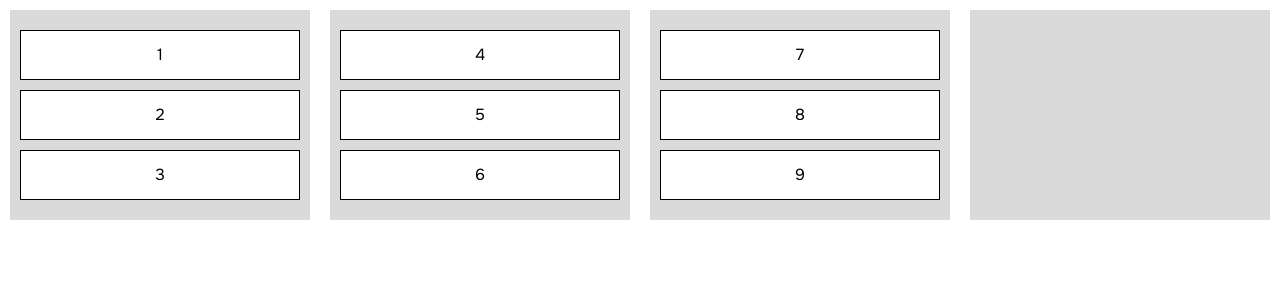
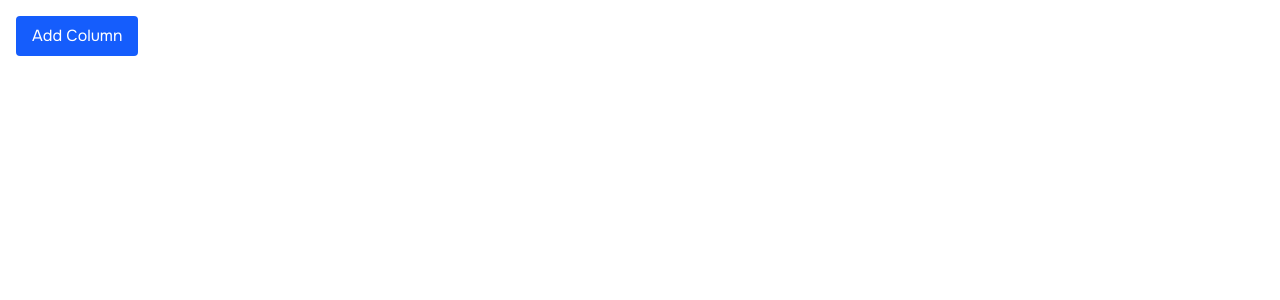
Before and after one commit to 28brana/Trello, a React (Vite) app: page /project/1 in a window 1280 px wide. Shown: the top 300 px of the page. Built offline with nearby package versions, Linux system fonts and the light colour scheme.

Commit message:
Redux state

```diff
--- a/src/App.jsx
+++ b/src/App.jsx
@@ -1,12 +1,14 @@
 import React from 'react';
+import { Provider } from 'react-redux';
 import { Route, BrowserRouter as Router, Routes } from 'react-router-dom';
 import Login from './pages/auth/login';
-import { Provider } from 'react-redux';
-import { store } from './redux/store';
 import Register from './pages/auth/register';
 import Dashboard from './pages/dashboard';
-import Project from './pages/dashboard/project';
+import Board from './pages/dashboard/project';
+import { store } from './redux/store';
 
+// Flow will look like this
+// Project(Board) -> Columns -> Tasks
 const AllRoutes = () => {
 
   return (
@@ -17,7 +19,7 @@ const AllRoutes = () => {
             <Route path="/auth/login" element={<Login />} />
             <Route path="/auth/register" element={<Register />} />
             <Route path="/dashboard" element={<Dashboard />} />
-            <Route path="/project/:id" element={<Project />} />
+            <Route path="/project/:id" element={<Board />} />
           </Routes>
         </Router>
       </Provider>
--- a/src/components/AddProject.jsx
+++ b/src/components/AddProject.jsx
@@ -28,7 +28,7 @@ const AddProject = ({ onClose }) => {
       title: data.title,
       description: data.description,
       coverImage: data.coverImage || '',
-      tasks: [],
+      columnOrder:[]
     };
 
     dispatch(addProjectAction(newProject));
--- /dev/null
+++ b/src/pages/dashboard/project/Column.jsx
@@ -0,0 +1,57 @@
+import { useDroppable } from '@dnd-kit/core';
+import { useSortable } from '@dnd-kit/sortable';
+import { CSS } from '@dnd-kit/utilities';
+import { TaskCard } from './TaskCard';
+
+function Column({ column, tasks, onAddTask, dragListeners }) {
+  const { setNodeRef } = useDroppable({
+    id: column.id,
+  });
+
+  return (
+    <div className="flex w-80 flex-col rounded-lg bg-neutral-800 p-4">
+      {/* Title as drag handle */}
+      <h2
+        className="mb-4 font-semibold text-neutral-100 cursor-move"
+        {...dragListeners}
+      >
+        {column.title}
+      </h2>
+
+      {/* Task list */}
+      <div
+        ref={setNodeRef}
+        className="flex flex-col gap-4  max-h-[400px] mb-4"
+      >
+        {tasks.map((task) => (
+          <TaskCard key={task.id} task={task} />
+        ))}
+      </div>
+
+      {/* Add Task Button */}
+      <button
+        className="text-sm text-blue-600 bg-white p-2 rounded hover:bg-blue-100"
+        onClick={() => onAddTask(column.id, `New Task in ${column.title}`)}
+      >
+        + Add Task
+      </button>
+    </div>
+  );
+}
+
+export function SortableColumn({ column, tasks, onAddTask }) {
+  const { attributes, listeners, setNodeRef, transform, transition } = useSortable({
+    id: column.id,
+  });
+
+  const style = {
+    transform: CSS.Transform.toString(transform),
+    transition,
+  };
+
+  return (
+    <div ref={setNodeRef} {...attributes} style={style}>
+      <Column column={column} tasks={tasks} onAddTask={onAddTask} dragListeners={listeners} />
+    </div>
+  );
+}
--- a/src/pages/dashboard/project/container.jsx
+++ /dev/null
@@ -1,37 +0,0 @@
-import React from "react";
-import { useDroppable } from "@dnd-kit/core";
-import {
-  SortableContext,
-  verticalListSortingStrategy
-} from "@dnd-kit/sortable";
-
-import SortableItem from "./sortable_item";
-
-const containerStyle = {
-  background: "#dadada",
-  padding: 10,
-  margin: 10,
-  flex: 1
-};
-
-export default function Container(props) {
-  const { id, items } = props;
-
-  const { setNodeRef } = useDroppable({
-    id
-  });
-
-  return (
-    <SortableContext
-      id={id}
-      items={items}
-      strategy={verticalListSortingStrategy}
-    >
-      <div ref={setNodeRef} style={containerStyle}>
-        {items.map((id) => (
-          <SortableItem key={id} id={id} />
-        ))}
-      </div>
-    </SortableContext>
-  );
-}
--- a/src/pages/dashboard/project/index.jsx
+++ b/src/pages/dashboard/project/index.jsx
@@ -1,182 +1,174 @@
-import React, { useState } from "react";
+import { closestCenter, DndContext } from '@dnd-kit/core';
 import {
-  DndContext,
-  DragOverlay,
-  closestCorners,
-  KeyboardSensor,
-  PointerSensor,
-  useSensor,
-  useSensors
-} from "@dnd-kit/core";
-import { arrayMove, sortableKeyboardCoordinates } from "@dnd-kit/sortable";
+  arrayMove,
+  rectSortingStrategy,
+  SortableContext
+} from '@dnd-kit/sortable';
+import { SortableColumn } from './Column';
+import { useParams } from 'react-router-dom';
+import { useDispatch, useSelector } from 'react-redux';
+import { addColumnAction, reorderTasks } from '../../../redux/slice/column.slice';
+import { addTask, moveTask } from '../../../redux/slice/task.slice';
+import { v4 as uuidv4 } from 'uuid';
+import { reorderColumns } from '../../../redux/slice/project.slice';
 
-import Container from "./container";
-import { Item } from "./sortable_item";
+export default function Board() {
+  const dispatch = useDispatch();
+  const { id: projectId } = useParams();
 
-const wrapperStyle = {
-  display: "flex",
-  flexDirection: "row"
-};
+  // Get project
+  const projectList = useSelector((state) => state.projects.list);
+  const projectObject = projectList.find((project) => project.id === projectId);
 
-const defaultAnnouncements = {
-  onDragStart(id) {
-    console.log(`Picked up draggable item ${id}.`);
-  },
-  onDragOver(id, overId) {
-    if (overId) {
-      console.log(
-        `Draggable item ${id} was moved over droppable area ${overId}.`
-      );
+  // Get all columns related to the project
+  const columnsList = useSelector((state) => state.columns.list);
+  const filterColumnsList = columnsList.filter((col) => col.projectId === projectId);
+
+  // Order columns by taskOrder array from the project
+  const orderedColumns = projectObject?.columnOrder
+    ?.map((columnId) => filterColumnsList.find((col) => col.id === columnId))
+    .filter(Boolean) || [];
+
+  // Get all tasks related to project columns
+  const tasksList = useSelector((state) => state.tasks.list);
+  const projectTasks = tasksList.filter((task) =>
+    filterColumnsList.some((col) => col.id === task.columnId)
+  );
+
+  const handleAddNewColumn = (columnTitle) => {
+    const newColumn = {
+      id: uuidv4(),
+      projectId,
+      title: columnTitle,
+      taskIds: []
+    };
+
+    dispatch(addColumnAction(newColumn));
+
+    const newColumnOrder = [...(projectObject?.columnOrder || []), newColumn.id];
+    dispatch(
+      reorderColumns({
+        projectId,
+        columnOrder: newColumnOrder
+      })
+    );
+  };
+
+  const handleDragEnd = (event) => {
+    const { active, over } = event;
+    if (!over) return;
+
+    const activeId = active.id;
+    const overId = over.id;
+
+    // Reorder columns
+    if (filterColumnsList.some(col => col.id === activeId)) {
+      const oldIndex = orderedColumns.findIndex(c => c.id === activeId);
+      const newIndex = orderedColumns.findIndex(c => c.id === overId);
+      if (oldIndex !== newIndex) {
+        const newOrder = arrayMove(orderedColumns, oldIndex, newIndex).map(col => col.id);
+        dispatch(reorderColumns({ projectId, columnOrder: newOrder }));
+      }
       return;
     }
 
-    console.log(`Draggable item ${id} is no longer over a droppable area.`);
-  },
-  onDragEnd(id, overId) {
-    if (overId) {
-      console.log(
-        `Draggable item ${id} was dropped over droppable area ${overId}`
-      );
-      return;
+    // Find source and destination columns
+    const sourceColumn = filterColumnsList.find(col =>
+      col.taskIds.includes(activeId)
+    );
+    const destinationColumn = filterColumnsList.find(col =>
+      col.id === over.data.current?.columnId || col.id === sourceColumn?.id
+    );
+
+    if (!sourceColumn || !destinationColumn) return;
+
+    // Moving within the same column
+    if (sourceColumn.id === destinationColumn.id) {
+      const oldIndex = sourceColumn.taskIds.indexOf(activeId);
+      const newIndex = destinationColumn.taskIds.indexOf(overId);
+
+      if (oldIndex !== newIndex) {
+        const newTaskIds = arrayMove(
+          sourceColumn.taskIds,
+          oldIndex,
+          newIndex
+        );
+        dispatch(reorderTasks({
+          columnId: sourceColumn.id,
+          taskIds: newTaskIds
+        }));
+      }
     }
+    // Moving to different column
+    else {
+      // Remove from source column
+      const sourceTaskIds = sourceColumn.taskIds.filter(id => id !== activeId);
+      dispatch(reorderTasks({
+        columnId: sourceColumn.id,
+        taskIds: sourceTaskIds
+      }));
 
-    console.log(`Draggable item ${id} was dropped.`);
-  },
-  onDragCancel(id) {
-    console.log(`Dragging was cancelled. Draggable item ${id} was dropped.`);
-  }
-};
+      // Add to destination column
+      const destinationIndex = destinationColumn.taskIds.indexOf(overId);
+      const newDestinationTaskIds = [...destinationColumn.taskIds];
+      newDestinationTaskIds.splice(destinationIndex, 0, activeId);
 
-export default function Project() {
-  const [items, setItems] = useState({
-    root: ["1", "2", "3"],
-    container1: ["4", "5", "6"],
-    container2: ["7", "8", "9"],
-    container3: []
-  });
-  const [activeId, setActiveId] = useState();
+      dispatch(reorderTasks({
+        columnId: destinationColumn.id,
+        taskIds: newDestinationTaskIds
+      }));
 
-  const sensors = useSensors(
-    useSensor(PointerSensor),
-    useSensor(KeyboardSensor, {
-      coordinateGetter: sortableKeyboardCoordinates
-    })
-  );
+      // Update task's column reference
+      dispatch(moveTask({
+        taskId: activeId,
+        columnId: destinationColumn.id
+      }));
+    }
+  };
+
+  const handleAddNewTask = (columnId, title, description = '') => {
+    const newTask = {
+      id: uuidv4(),
+      columnId,
+      title,
+      description,
+    };
+    dispatch(addTask(newTask));
+
+    // Update the column's task order
+    const column = filterColumnsList.find(col => col.id === columnId);
+    if (column) {
+      dispatch(reorderTasks({
+        columnId,
+        taskIds: [...column.taskIds, newTask.id]
+      }));
+    }
+  };
 
   return (
-    <div style={wrapperStyle}>
-      <DndContext
-        announcements={defaultAnnouncements}
-        sensors={sensors}
-        collisionDetection={closestCorners}
-        onDragStart={handleDragStart}
-        onDragOver={handleDragOver}
-        onDragEnd={handleDragEnd}
+    <div className="p-4">
+      <button
+        onClick={() => handleAddNewColumn('New Column')}
+        className="px-4 py-2 bg-blue-600 text-white rounded"
       >
-        <Container id="root" items={items.root} />
-        <Container id="container1" items={items.container1} />
-        <Container id="container2" items={items.container2} />
-        <Container id="container3" items={items.container3} />
-        <DragOverlay>{activeId ? <Item id={activeId} /> : null}</DragOverlay>
+        Add Column
+      </button>
+      <DndContext collisionDetection={closestCenter} onDragEnd={handleDragEnd}>
+        <SortableContext items={orderedColumns.map(col => col.id)} strategy={rectSortingStrategy}>
+          <div className="flex gap-8 mt-4">
+            {orderedColumns.map((column) => (
+              <SortableColumn
+                key={column.id}
+                column={column}
+                tasks={column.taskIds
+                  .map(taskId => projectTasks.find(task => task.id === taskId))
+                  .filter(Boolean)}
+                onAddTask={handleAddNewTask}
+              />
+            ))}
+          </div>
+        </SortableContext>
       </DndContext>
     </div>
   );
-
-  function findContainer(id) {
-    if (id in items) {
-      return id;
-    }
-
-    return Object.keys(items).find((key) => items[key].includes(id));
-  }
-
-  function handleDragStart(event) {
-    const { active } = event;
-    const { id } = active;
-
-    setActiveId(id);
-  }
-
-  function handleDragOver(event) {
-    const { active, over, draggingRect } = event;
-    const { id } = active;
-    const { id: overId } = over;
-
-    // Find the containers
-    const activeContainer = findContainer(id);
-    const overContainer = findContainer(overId);
-
-    if (
-      !activeContainer ||
-      !overContainer ||
-      activeContainer === overContainer
-    ) {
-      return;
-    }
-
-    setItems((prev) => {
-      const activeItems = prev[activeContainer];
-      const overItems = prev[overContainer];
-
-      // Find the indexes for the items
-      const activeIndex = activeItems.indexOf(id);
-      const overIndex = overItems.indexOf(overId);
-
-      let newIndex;
-      if (overId in prev) {
-        // We're at the root droppable of a container
-        newIndex = overItems.length + 1;
-      } else {
-        const isBelowLastItem =
-          over &&
-          overIndex === overItems.length - 1 &&
-          draggingRect?.offsetTop > over?.rect?.offsetTop + over?.rect?.height;
-
-        const modifier = isBelowLastItem ? 1 : 0;
-
-        newIndex = overIndex >= 0 ? overIndex + modifier : overItems.length + 1;
-      }
-
-      return {
-        ...prev,
-        [activeContainer]: [
-          ...prev[activeContainer].filter((item) => item !== active.id)
-        ],
-        [overContainer]: [
-          ...prev[overContainer].slice(0, newIndex),
-          items[activeContainer][activeIndex],
-          ...prev[overContainer].slice(newIndex, prev[overContainer].length)
-        ]
-      };
-    });
-  }
-
-  function handleDragEnd(event) {
-    const { active, over } = event;
-    const { id } = active;
-    const { id: overId } = over;
-
-    const activeContainer = findContainer(id);
-    const overContainer = findContainer(overId);
-
-    if (
-      !activeContainer ||
-      !overContainer ||
-      activeContainer !== overContainer
-    ) {
-      return;
-    }
-
-    const activeIndex = items[activeContainer].indexOf(active.id);
-    const overIndex = items[overContainer].indexOf(overId);
-
-    if (activeIndex !== overIndex) {
-      setItems((items) => ({
-        ...items,
-        [overContainer]: arrayMove(items[overContainer], activeIndex, overIndex)
-      }));
-    }
-
-    setActiveId(null);
-  }
 }
--- a/src/pages/dashboard/project/sortable_item.jsx
+++ /dev/null
@@ -1,41 +0,0 @@
-import React from "react";
-import { useSortable } from "@dnd-kit/sortable";
-import { CSS } from "@dnd-kit/utilities";
-
-export function Item(props) {
-  const { id } = props;
-
-  const style = {
-    width: "100%",
-    height: 50,
-    display: "flex",
-    alignItems: "center",
-    justifyContent: "center",
-    border: "1px solid black",
-    margin: "10px 0",
-    background: "white"
-  };
-
-  return <div style={style}>{id}</div>;
-}
-
-export default function SortableItem(props) {
-  const {
-    attributes,
-    listeners,
-    setNodeRef,
-    transform,
-    transition
-  } = useSortable({ id: props.id });
-
-  const style = {
-    transform: CSS.Transform.toString(transform),
-    transition
-  };
-
-  return (
-    <div ref={setNodeRef} style={style} {...attributes} {...listeners}>
-      <Item id={props.id} />
-    </div>
-  );
-}
--- a/src/redux/rootReducer.jsx
+++ b/src/redux/rootReducer.jsx
@@ -1,12 +1,14 @@
 import { combineReducers } from 'redux';
 import authSlice from './slice/auth.slice';
 import projectSlice from './slice/project.slice';
-import projectTasksReducer from './slice/projectTask.slice';
+import columnSlice from './slice/column.slice';
+import taskSlice from './slice/task.slice';
 
 const rootReducer = combineReducers({
   auth: authSlice,
   projects: projectSlice,
-  projectTasks: projectTasksReducer,
+  columns: columnSlice,
+  tasks: taskSlice,
 });
 
 export default rootReducer;
--- a/src/redux/slice/projectTask.slice.jsx
+++ /dev/null
@@ -1,56 +0,0 @@
-import { createSlice } from '@reduxjs/toolkit';
-import { v4 as uuidv4 } from 'uuid';
-
-const initialState = {
-  projectTasks: {} // projectId: [[task1, task2], [task3], ...]
-};
-
-const projectTaskSlice = createSlice({
-  name: 'projectTasks',
-  initialState,
-  reducers: {
-    initializeProject: (state, action) => {
-      const { projectId } = action.payload;
-      if (!state.projectTasks[projectId]) {
-        state.projectTasks[projectId] = [[]];
-      }
-    },
-    addList: (state, action) => {
-      const { projectId } = action.payload;
-      state.projectTasks[projectId].push([]);
-    },
-    addTask: (state, action) => {
-      const { projectId, listIndex, task } = action.payload;
-      state.projectTasks[projectId][listIndex].push({ ...task, id: uuidv4() });
-    },
-    moveTask: (state, action) => {
-      const { projectId, activeId, overId } = action.payload;
-      const lists = state.projectTasks[projectId];
-
-      let fromListIndex, fromTaskIndex, taskToMove;
-      let toListIndex, toTaskIndex;
-
-      lists.forEach((list, listIndex) => {
-        list.forEach((task, taskIndex) => {
-          if (task.id === activeId) {
-            fromListIndex = listIndex;
-            fromTaskIndex = taskIndex;
-            taskToMove = task;
-          }
-          if (task.id === overId) {
-            toListIndex = listIndex;
-            toTaskIndex = taskIndex;
-          }
-        });
-      });
-
-      if (taskToMove && typeof toListIndex !== 'undefined') {
-        lists[fromListIndex].splice(fromTaskIndex, 1);
-        lists[toListIndex].splice(toTaskIndex, 0, taskToMove);
-      }
-    },
-  },
-});
-
-export const { initializeProject, addList, addTask, moveTask } = projectTaskSlice.actions;
-export default projectTaskSlice.reducer;
```
Also changed, not shown: src/pages/dashboard/project/TaskCard.jsx (added, +27 -0 lines), src/redux/slice/column.slice.jsx (added, +37 -0 lines), src/redux/slice/project.slice.jsx (+17 -1 lines), src/redux/slice/task.slice.jsx (added, +31 -0 lines).
